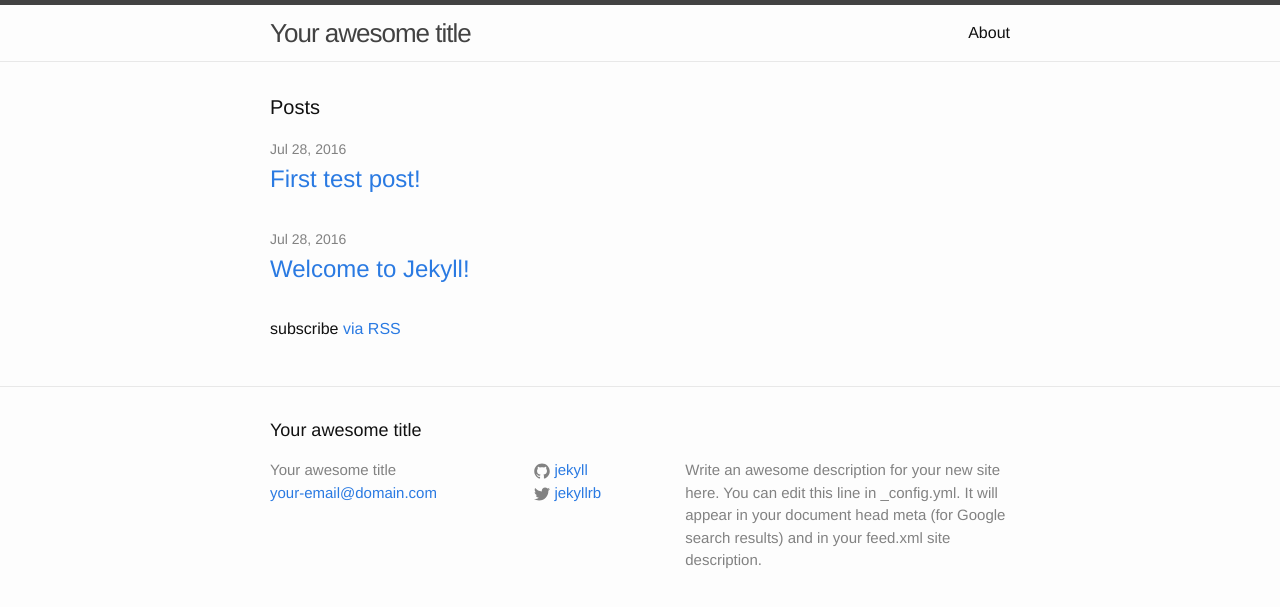
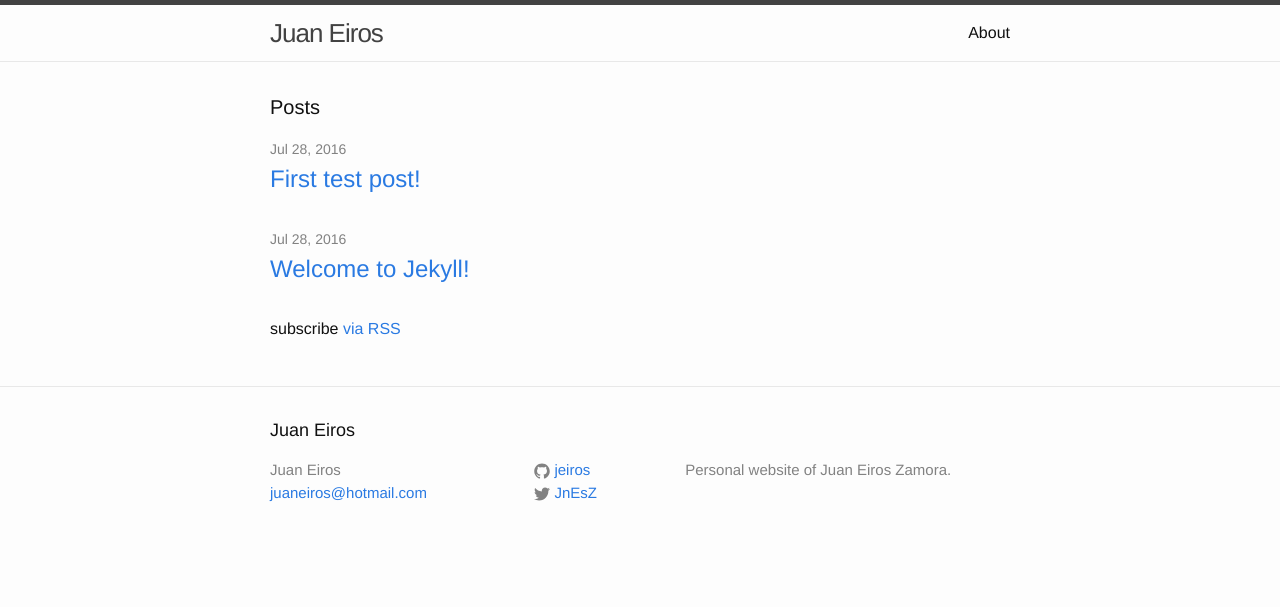
Before and after one commit to jeiros/jeiros.github.io, a Jekyll site: the page built from index.html, in a window 1280 px wide. Shown: the top 607 px of the page. Built offline with Jekyll 4.4.1, drawn with Linux system fonts in a browser that asks for light colours.

Commit message:
Update global configs

```diff
--- a/_config.yml
+++ b/_config.yml
@@ -6,16 +6,14 @@
 # 'jekyll serve'. If you change this file, please restart the server process.
 
 # Site settings
-title: Your awesome title
-email: your-email@domain.com
+title: Juan Eiros
+email: juaneiros@hotmail.com
 description: > # this means to ignore newlines until "baseurl:"
-  Write an awesome description for your new site here. You can edit this
-  line in _config.yml. It will appear in your document head meta (for
-  Google search results) and in your feed.xml site description.
+  Personal website of Juan Eiros Zamora.
 baseurl: "" # the subpath of your site, e.g. /blog
-url: "http://yourdomain.com" # the base hostname & protocol for your site
-twitter_username: jekyllrb
-github_username:  jekyll
+url: "https://jeiros.github.io/" # the base hostname & protocol for your site
+twitter_username: JnEsZ
+github_username:  jeiros
 
 # Build settings
 markdown: kramdown
```
